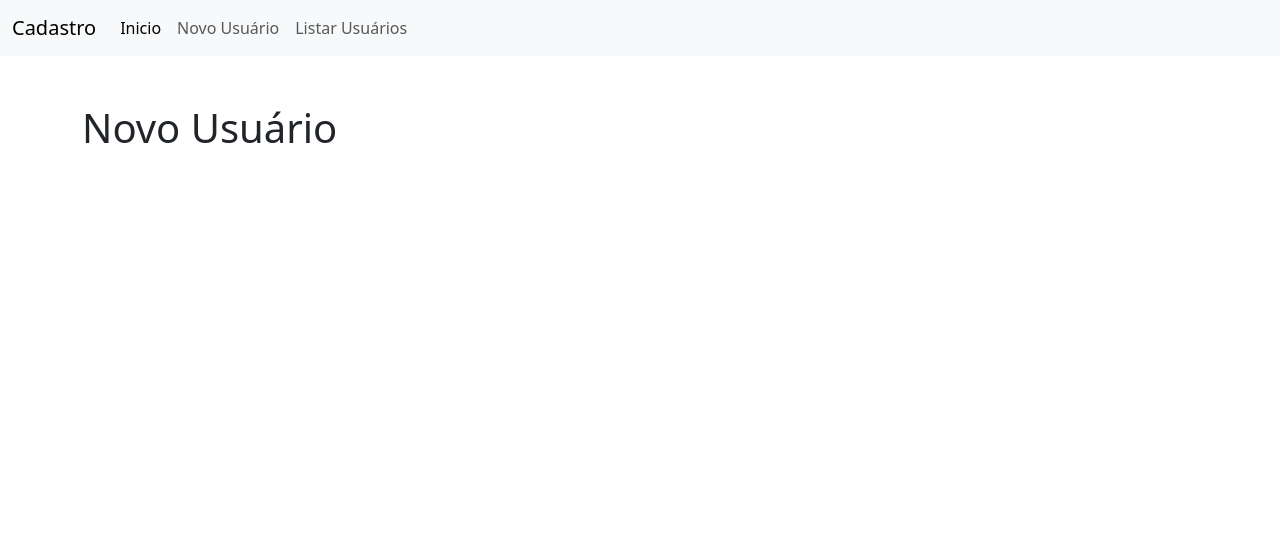
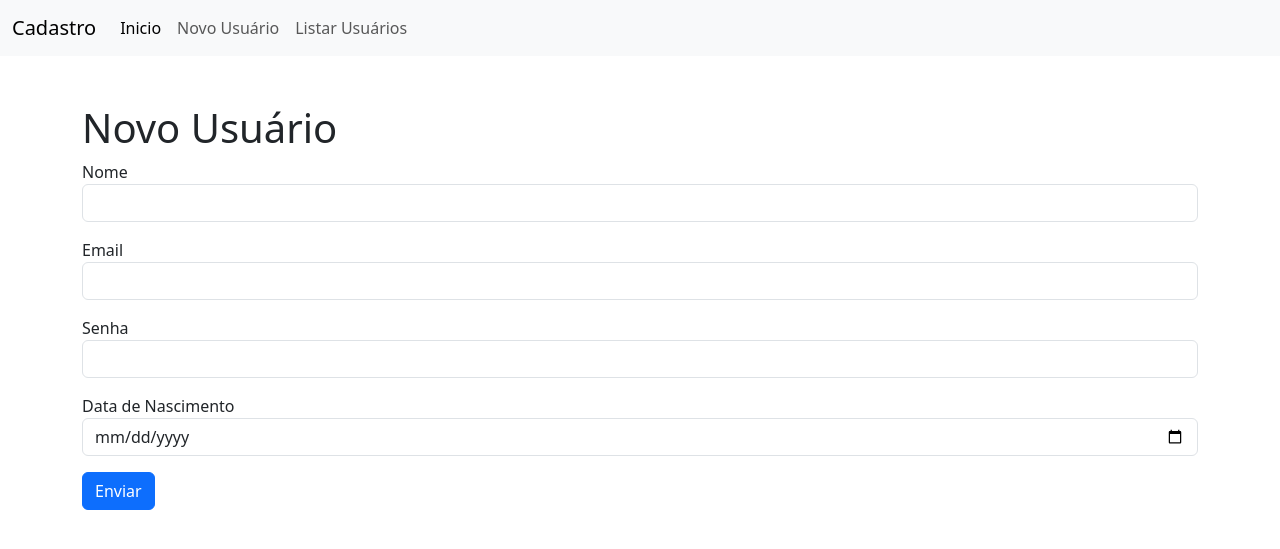
Before and after one commit to Henricknen/Crud_php_mysql, a PHP site: page /?page=novo in a window 1280 px wide. Shown: the top 549 px of the page. Run offline with PHP 8.4, Linux system fonts and the light colour scheme; some libraries are stand-ins or nearby versions.

Commit message:
criando_formulario_de_'novo_usuario'

```diff
--- a/index.php
+++ b/index.php
@@ -42,6 +42,8 @@
                   case "listar":
                       include("listar_usuario.php");
                   break;
+                  case "salvar":
+                      include("salvar_usuario.php");
                   default:
                       print "<h1>Bem Vindos!</h1>";
         }
--- a/novo_usuario.php
+++ b/novo_usuario.php
@@ -1 +1,22 @@
 <h1>Novo Usuário</h1>
+<form action = "?page=salvar" method = "POST">
+    <div class = "mb-3">
+        <label>Nome</label>
+        <input type = "text" name = "nome" class = "form-control">
+    </div>
+    <div class = "mb-3">
+        <label>Email</label>
+        <input type = "email" name = "email" class = "form-control">
+    </div>
+    <div class = "mb-3">
+        <label>Senha</label>
+        <input type = "password" name = "senha" class = "form-control">
+    </div>
+    <div class = "mb-3">
+        <label>Data de Nascimento</label>
+        <input type = "date" name = "data_nasc" class = "form-control">
+    </div>
+    <div class = "mb-3">
+        <button type = "date" name = "data_nasc" class = "btn btn-primary">Enviar</button>
+    </div>
+</form>
```
